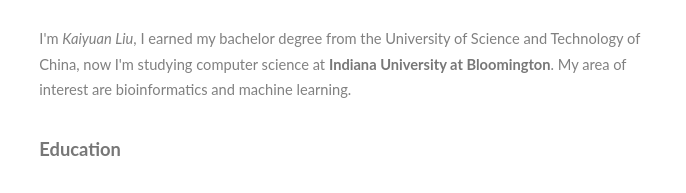
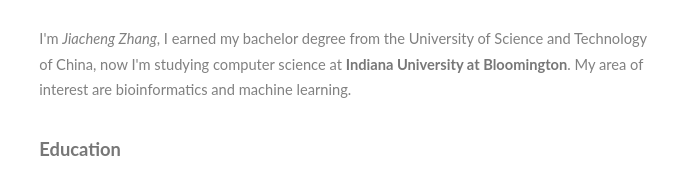
Before and after one commit to zhangjc929/zhangjc929.github.io, a website: page index.html in a window 1280 px wide. Shown: the part 344-537 px from the top of the page, 146-832 px from the left. Drawn offline with nearby package versions, Linux system fonts and the light colour scheme; a script that the page names is missing; a web font is replaced by a local one.

Commit message:
Update index.html

```diff
--- a/index.html
+++ b/index.html
@@ -96,7 +96,7 @@
 					</header>
 					<p>
 						I'm
-						<i>Kaiyuan Liu</i>, I earned my bachelor degree from the University of Science and Technology of China,
+						<i>Jiacheng Zhang</i>, I earned my bachelor degree from the University of Science and Technology of China,
 						now I'm studying computer science at
 						<b>Indiana University at Bloomington</b>. My area of interest are bioinformatics and machine learning.
 					</p>
```
